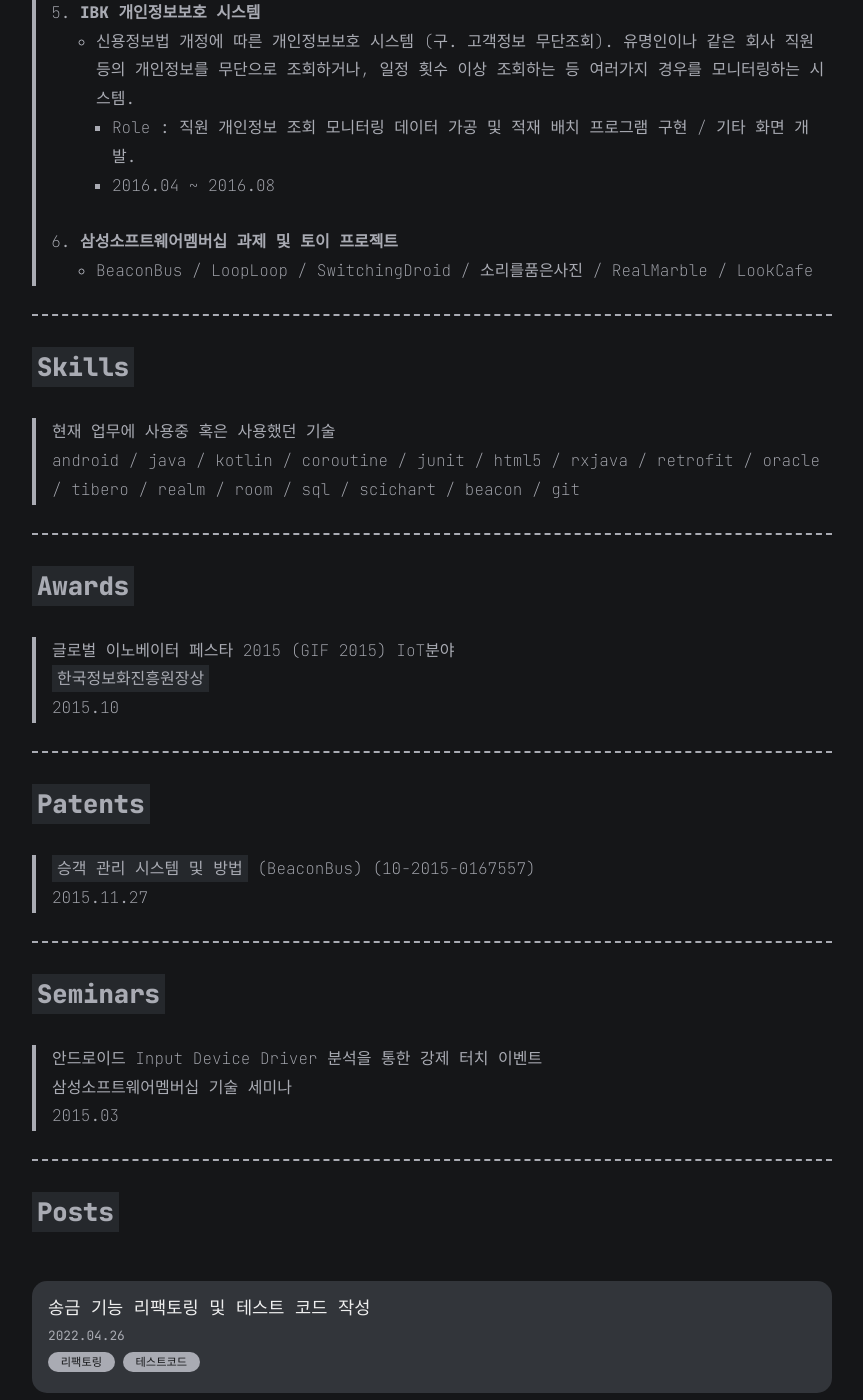
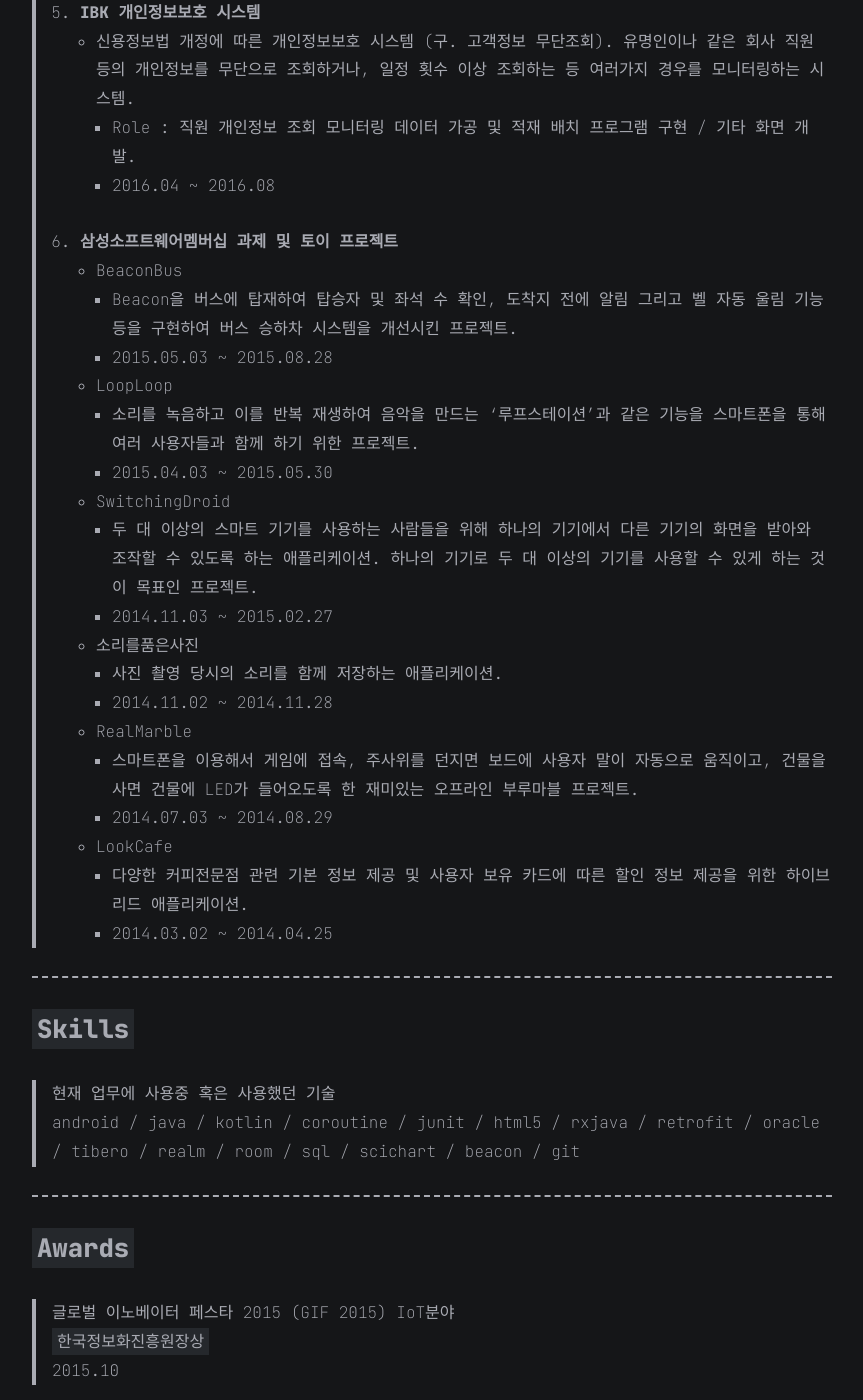
Before and after one commit to kwon0koang/kwon0koang.github.io, a Jekyll site: the page built from index.md, in a window 1280 px wide and 1400 px high, scrolled down 1676 px. Shown: the whole window, without its empty margins (208-1071 px from the left). Built offline with Jekyll 4.4.1, drawn with Linux system fonts in a browser that asks for light colours.

Commit message:
[kyk] 정리

```diff
--- a/index.md
+++ b/index.md
@@ -43,7 +43,24 @@
 >      - Role : 직원 개인정보 조회 모니터링 데이터 가공 및 적재 배치 프로그램 구현 / 기타 화면 개발.
 >      - 2016.04 ~ 2016.08
 > 6. **삼성소프트웨어멤버십 과제 및 토이 프로젝트**
->    - BeaconBus / LoopLoop / SwitchingDroid / 소리를품은사진 / RealMarble / LookCafe
+>    - BeaconBus
+>      - Beacon을 버스에 탑재하여 탑승자 및 좌석 수 확인, 도착지 전에 알림 그리고 벨 자동 울림 기능 등을 구현하여 버스 승하차 시스템을 개선시킨 프로젝트.
+>      - 2015.05.03 ~ 2015.08.28
+>    - LoopLoop
+>      - 소리를 녹음하고 이를 반복 재생하여 음악을 만드는 ‘루프스테이션’과 같은 기능을 스마트폰을 통해 여러 사용자들과 함께 하기 위한 프로젝트.
+>      - 2015.04.03 ~ 2015.05.30
+>    - SwitchingDroid
+>      - 두 대 이상의 스마트 기기를 사용하는 사람들을 위해 하나의 기기에서 다른 기기의 화면을 받아와 조작할 수 있도록 하는 애플리케이션. 하나의 기기로 두 대 이상의 기기를 사용할 수 있게 하는 것이 목표인 프로젝트.
+>      - 2014.11.03 ~ 2015.02.27
+>    - 소리를품은사진
+>      - 사진 촬영 당시의 소리를 함께 저장하는 애플리케이션.
+>      - 2014.11.02 ~ 2014.11.28
+>    - RealMarble
+>      - 스마트폰을 이용해서 게임에 접속, 주사위를 던지면 보드에 사용자 말이 자동으로 움직이고, 건물을 사면 건물에 LED가 들어오도록 한 재미있는 오프라인 부루마블 프로젝트.
+>      - 2014.07.03 ~ 2014.08.29
+>    - LookCafe
+>      - 다양한 커피전문점 관련 기본 정보 제공 및 사용자 보유 카드에 따른 할인 정보 제공을 위한 하이브리드 애플리케이션.
+>      - 2014.03.02 ~ 2014.04.25
 
 <!--
 2015.05.03-2015.08.28
@@ -104,6 +121,7 @@
 > scichart /
 > beacon /
 > git
+
 <!-- > jenkins /  -->
 
 ---
```
